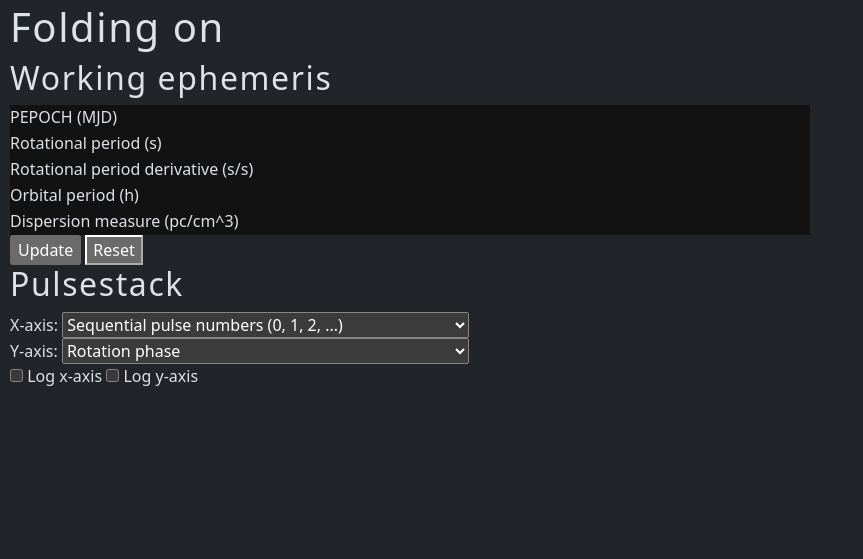
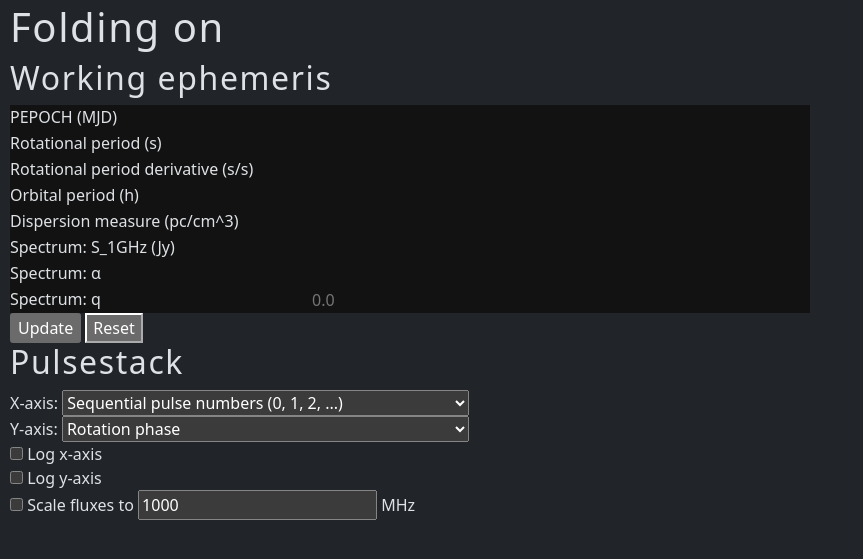
Before and after one commit to robotopia/ulp-database, a Django app: template ulp-webapp/data/templates/data/folding.html in a window 1280 px wide. Shown: the part 63-622 px from the top of the page, without its empty margins (0-863 px from the left). Run offline with Django 5.2, Linux system fonts and the light colour scheme; the template is opened without the code that fills it, so the values that code supplies are empty; some libraries are stand-ins or nearby versions.

Commit message:
Adding ability to scale fluxes. WIP

```diff
--- a/ulp-webapp/common/static/common/common.js
+++ b/ulp-webapp/common/static/common/common.js
@@ -85,3 +85,10 @@ function freq_color(freq, min_freq, max_freq) {
   h = f*(max_h - min_h) + min_h;
   return 'hsl(' + h + ',1,0.65)';
 }
+
+
+function scale_flux(freq_MHz, S1GHz, alpha, q=0) {
+  let f = freq_MHz / 1e3; // Convert to GHz
+  let lnf = Math.log(f);
+  return S1GHz * Math.pow(f, alpha) * Math.exp(q * lnf * lnf);
+}
--- a/ulp-webapp/data/templates/data/folding.html
+++ b/ulp-webapp/data/templates/data/folding.html
@@ -29,6 +29,18 @@
   <div class="compact-form-item">
     <label for="dm">Dispersion measure (pc/cm^3)</label>
     <input id="dm" name="dm" type="number" step="any" value="{{ working_ephemeris.dm|default_if_none:'' }}" onchange="redraw_plot();"/>
+  </div>
+  <div class="compact-form-item">
+    <label for="spec_S1GHz">Spectrum: S_1GHz (Jy)</label>
+    <input id="spec_S1GHz" name="spec_S1GHz" type="number" step="any" value="{{ working_ephemeris.spec_1GHz|default_if_none:'' }}" onchange="toggle_scale_flux_disabled(); redraw_plot();"/>
+  </div>
+  <div class="compact-form-item">
+    <label for="spec_alpha">Spectrum: &alpha;</label>
+    <input id="spec_alpha" name="spec_alpha" type="number" step="any" value="{{ working_ephemeris.spec_alpha|default_if_none:'' }}" onchange="toggle_scale_flux_disable(); dredraw_plot();"/>
+  </div>
+  <div class="compact-form-item">
+    <label for="spec_q">Spectrum: q</label>
+    <input id="spec_q" name="spec_q" type="number" step="any" placeholder="0.0" value="{{ working_ephemeris.spec_q|default_if_none:'' }}" onchange="toggle_scale_flux_disabled(); redraw_plot();"/>
   </div>
   <input type="submit" value="Update"/>
   <button type="button" onclick="reset_working_ephemeris(); redraw_plot();">Reset</button>
@@ -65,8 +77,19 @@
   <input type="checkbox" id="log_xaxis" onchange="redraw_plot();"/>
   <label for="xaxis-log">Log x-axis</label>
 
+  <br>
+
   <input type="checkbox" id="log_yaxis" onchange="redraw_plot();"/>
   <label for="yaxis-log">Log y-axis</label>
+
+  <br>
+
+  <div id="scale_fluxes">
+    <input type="checkbox" id="scale_fluxes_checkbox"/>
+    <label for="scale_fluxes_checkbox">Scale fluxes to</label>
+    <input type="number" step="any" id="scale_fluxes_freq_MHz" value="1000"/>
+    <label for="scale_fluxes_freq_MHz">MHz</label>
+  </div>
 
 </fieldset>
 
@@ -267,6 +290,18 @@
     document.getElementById('dm').style.backgroundColor = "field";
   }
 
+  function toggle_scale_flux_disabled() {
+    S1GHz = document.getElementById('spec_S1GHz').value;
+    alpha = document.getElementById('spec_alpha').value;
+    q     = document.getElementById('spec_q').value;
+
+    for (child in document.getElementById('scale_fluxes').children) {
+      console.log(child, asdf, child.disabled, (S1GHz.length > 0 && alpha.length > 0));
+      child.disabled = (S1GHz.length > 0 && alpha.length > 0);
+      console.log(child, child.disabled, (S1GHz.length > 0 && alpha.length > 0));
+    }
+  }
+
 </script>
 
 {% endblock %}
--- a/ulp-webapp/data/views.py
+++ b/ulp-webapp/data/views.py
@@ -777,7 +777,7 @@ def update_working_ephemeris(request, pk):
 
         # Do some validation here...
 
-        for field in ['pepoch', 'p0', 'p1', 'pb', 'dm']:
+        for field in ['pepoch', 'p0', 'p1', 'pb', 'dm', 'spec_s1GHz', 'spec_alpha', 'spec_q']:
             try:
                 setattr(working_ephemeris, field, float(request.POST[field]))
             except:
```
Also changed, not shown: ulp-webapp/data/models.py (+6 -6 lines), ulp-webapp/data/migrations/0031_rename_sib_workingephemeris_spec_alpha_and_more.py (added), ulp-webapp/data/migrations/0032_alter_workingephemeris_spec_alpha_and_more.py (added).
